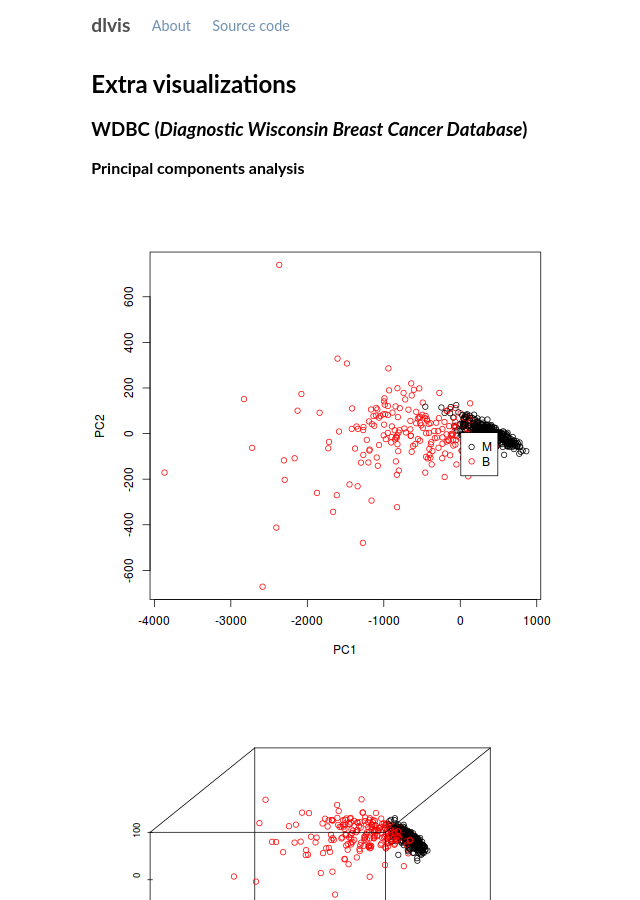
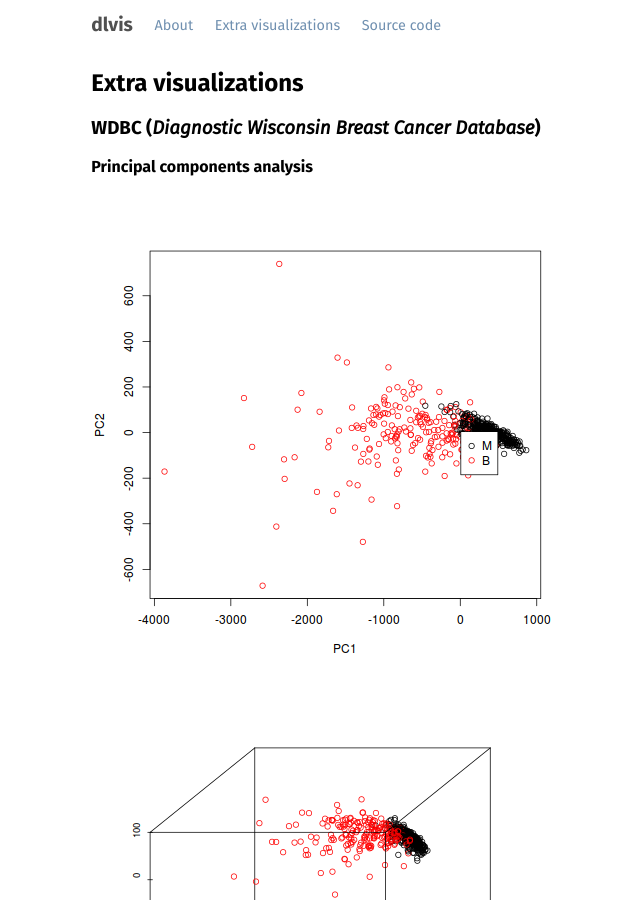
Before and after one commit to alabarga/rutavis, a Jekyll site: the page built from index.html, in a window 1280 px wide and 900 px high. Shown: the whole window, without its empty margins (122-762 px from the left). Built offline with Jekyll 4.4.1, drawn with Linux system fonts in a browser that asks for light colours.

Commit message:
Adjust paths

```diff
--- a/_config.yml
+++ b/_config.yml
@@ -3,3 +3,4 @@
   input: GFM
   syntax_highlighter: rouge
 highlighter: rouge
+baseurl: /dlvis/
--- a/_layouts/default.html
+++ b/_layouts/default.html
@@ -7,12 +7,12 @@
     <meta charset="utf-8">
     <meta http-equiv="x-ua-compatible" content="ie=edge">
 
-    <link rel="stylesheet" href="/css/pure-min.css">
-    <link rel="stylesheet" href="/css/grids-responsive-min.css">
+    <link rel="stylesheet" href="{{ site.baseurl }}/css/pure-min.css">
+    <link rel="stylesheet" href="{{ site.baseurl }}/css/grids-responsive-min.css">
     <link href='https://fonts.googleapis.com/css?family=Fira+Sans:400,700,400italic|Source+Code+Pro:400,700' rel='stylesheet' type='text/css'>
-    <link rel="stylesheet" type="text/css" href="/css/custom.css"/>
-    <link rel="stylesheet" type="text/css" href="/css/highlight.css"/>
-    <script src="/js/main.js"></script>
+    <link rel="stylesheet" type="text/css" href="{{ site.baseurl }}/css/custom.css"/>
+    <link rel="stylesheet" type="text/css" href="{{ site.baseurl }}/css/highlight.css"/>
+    <script src="{{ site.baseurl }}/js/main.js"></script>
   </head>
   <body>
     <div class="pure-g">
--- a/index.html
+++ b/index.html
@@ -1,33 +1,8 @@
-<!DOCTYPE html>
-<html>
-  <head>
-    <title>dlvis - Visualization of Deep Learning Techniques</title>
-
-    <meta name="viewport" content="width=device-width, initial-scale=1">
-    <meta charset="utf-8">
-    <meta http-equiv="x-ua-compatible" content="ie=edge">
-
-    <link rel="stylesheet" href="css/pure-min.css">
-    <link rel="stylesheet" href="css/grids-responsive-min.css">
-
-    <link rel="stylesheet" type="text/css" href="css/custom.css"/>
-    <script src="js/main.js"></script>
-  </head>
-  <body>
-    <div class="pure-g">
-      <div class="pure-u-1-24 pure-u-md-1-6"></div>
-      <div class="pure-u-22-24 pure-u-md-2-3">
-        <!-- Content START! -->
-        <header>
-          <h1>dlvis</h1>
-          <nav>
-            <a href="https://github.com/fdavidcl/dlvis/blob/master/README.md">About</a>
-            <!--a href="https://github.com/fdavidcl/dlvis/wiki">Documentation</a-->
-            <a href="https://github.com/fdavidcl/dlvis">Source code</a>
-            <!--<a href="#">CRAN</a>-->
-          </nav>
-        </header>
-        <h2>Extra visualizations</h2>
+---
+layout: default
+permalink: /
+title: Extra visualizations
+---
 <div class="graphics">
   <h3>WDBC (<em>Diagnostic Wisconsin Breast Cancer Database</em>)</h3>
   <p><strong>Principal components analysis</strong></p>
@@ -138,25 +113,3 @@
   <img src="experiments/out/mnist_Tanh_1178_785_2_785_1178_10epochs.png" />
 
 </div>
-        <footer>
-          dlvis &copy; David Charte.
-          <p>All code is licensed under the <a href="http://fdavidcl.mit-license.org/">MIT License</a> unless otherwise stated.</p>
-          <p xmlns:dct="http://purl.org/dc/terms/" xmlns:vcard="http://www.w3.org/2001/vcard-rdf/3.0#">
-          <a rel="license"
-             href="http://creativecommons.org/publicdomain/zero/1.0/">
-            <img src="https://licensebuttons.net/p/zero/1.0/80x15.png" style="border-style: none;" alt="CC0" />
-          </a>
-          <br />
-          To the extent possible under law,
-          <span resource="[_:publisher]" rel="dct:publisher">
-            <span property="dct:title">David Charte</span></span>
-          has waived all copyright and related or neighboring rights to these
-          <span property="dct:title">dlvis visualizations</span>.
-        </p>
-        </footer>
-        <!-- Content END! -->
-      </div>
-      <div class="pure-u-1-24 pure-u-md-1-6"></div>
-    </div>
-  </body>
-</html>
```
Lines whose indentation alone changed are shown as unchanged.
